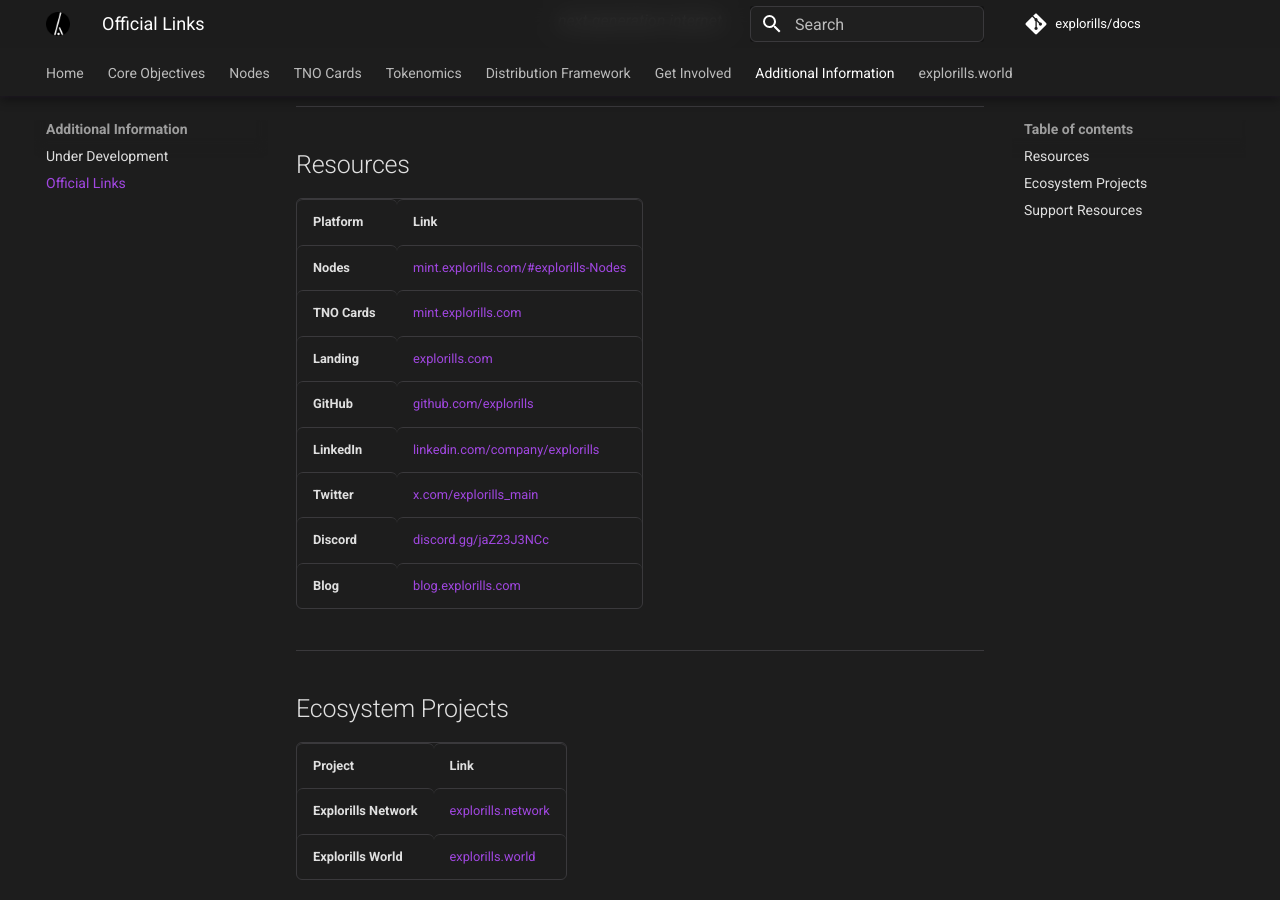
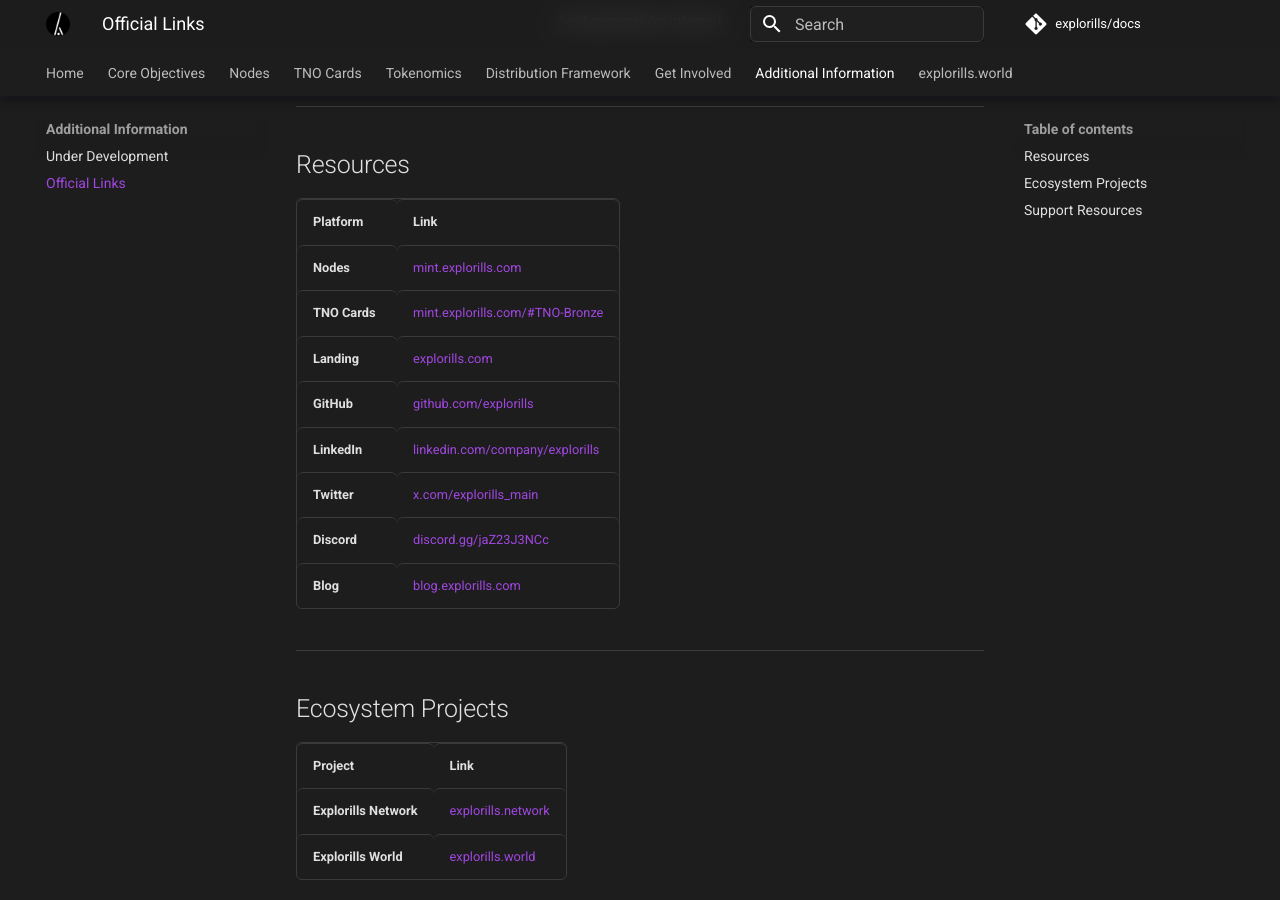
Before and after one commit to explorills/docs, an MkDocs documentation site: the page built from docs/additional-information/official-links.md, in a window 1280 px wide and 900 px high, scrolled down 417 px. Built offline with MkDocs 1.6.1 and Material for MkDocs 9.7.7, drawn with Linux system fonts in a browser that asks for light colours; comment, search, counter and statistics services are not loaded.

Commit message:
fix: TNO Bronze link in addtional info

```diff
--- a/docs/additional-information/official-links.md
+++ b/docs/additional-information/official-links.md
@@ -13,8 +13,8 @@
 
 | Platform | Link |
 |----------|------|
-| **Nodes** | [mint.explorills.com/#explorills-Nodes](https://mint.explorills.com/#explorills-Nodes){:target="_blank"} |
-| **TNO Cards** | [mint.explorills.com](https://mint.explorills.com/){:target="_blank"} |
+| **Nodes** | [mint.explorills.com](https://mint.explorills.com/#explorills-Nodes){:target="_blank"} |
+| **TNO Cards** | [mint.explorills.com/#TNO-Bronze](https://mint.explorills.com/#TNO-Bronze/){:target="_blank"} |
 | **Landing** | [explorills.com](https://explorills.com/){:target="_blank"} |
 | **GitHub** | [github.com/explorills](https://github.com/explorills){:target="_blank"} |
 | **LinkedIn** | [linkedin.com/company/explorills](https://www.linkedin.com/company/explorills){:target="_blank"} |
```
